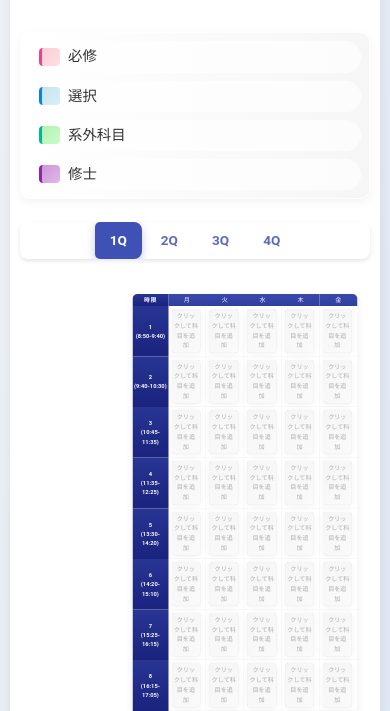
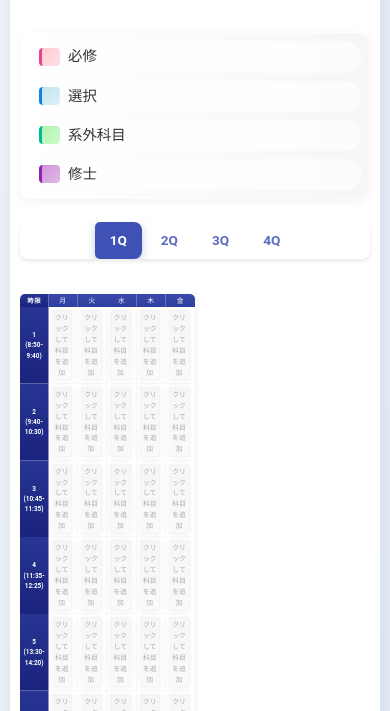
Before and after one commit to hottym57/timetable-app, a plain HTML site: page index.html in a window 390 px wide. Shown: the part 90-801 px from the top of the page. Drawn offline with Linux system fonts and the light colour scheme.

Commit message:
Add files via upload

```diff
--- a/index.html
+++ b/index.html
@@ -68,8 +68,9 @@
             box-shadow: 0 5px 20px rgba(0,0,0,0.07);
             background: white;
             transform: scale(0.65);
-            transform-origin: top center;
+            transform-origin: top left;
             margin-bottom: -15%;
+            margin-right: -15%;
         }
 
         th, td {
@@ -280,6 +281,9 @@
 
         .quarter-content.active {
             display: block;
+            overflow-x: auto;
+            width: 100%;
+            padding-bottom: 15px; /* 下部にスクロールバーのスペースを確保 */
         }
 
         /* オプションメニュー */
@@ -727,10 +731,10 @@
 
             /* テーブルのレイアウト調整 */
             table {
-                table-layout: fixed;
-                font-size: 0.9em;
                 transform: scale(0.6);
+                transform-origin: top left;
                 margin-bottom: -20%;
+                margin-right: -20%;
             }
 
             th, td {
@@ -794,9 +798,10 @@
             }
 
             table {
-                min-width: 450px; /* 最小幅を設定 */
                 transform: scale(0.5);
+                transform-origin: top left;
                 margin-bottom: -25%;
+                margin-right: -25%;
             }
 
             .time-col {
```
